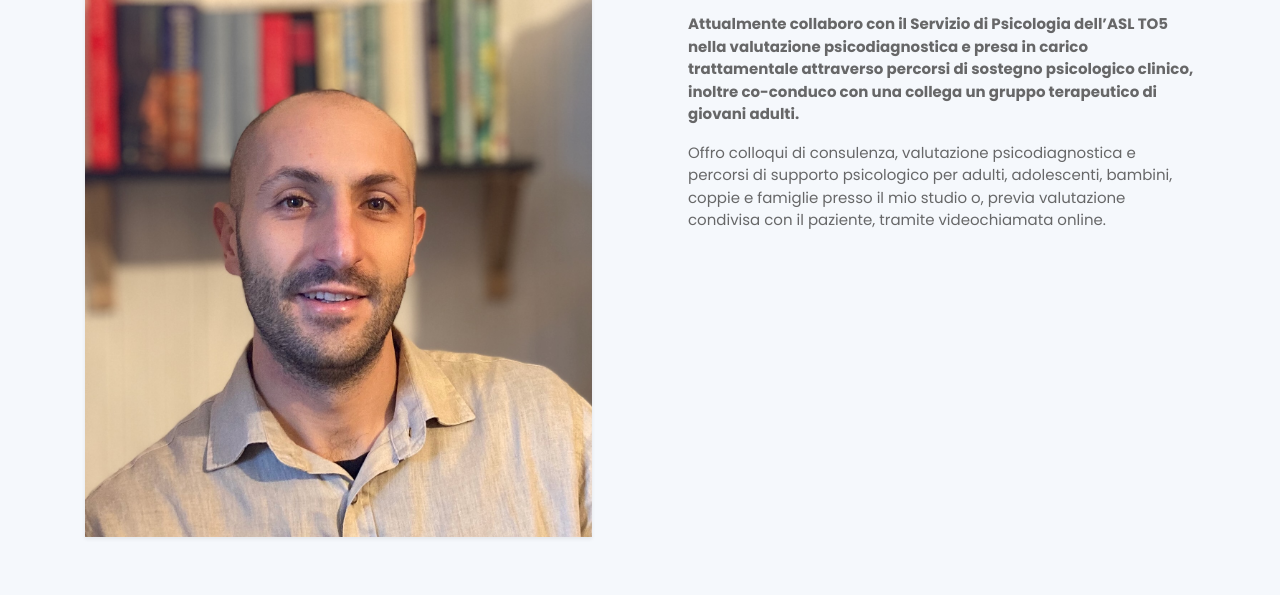
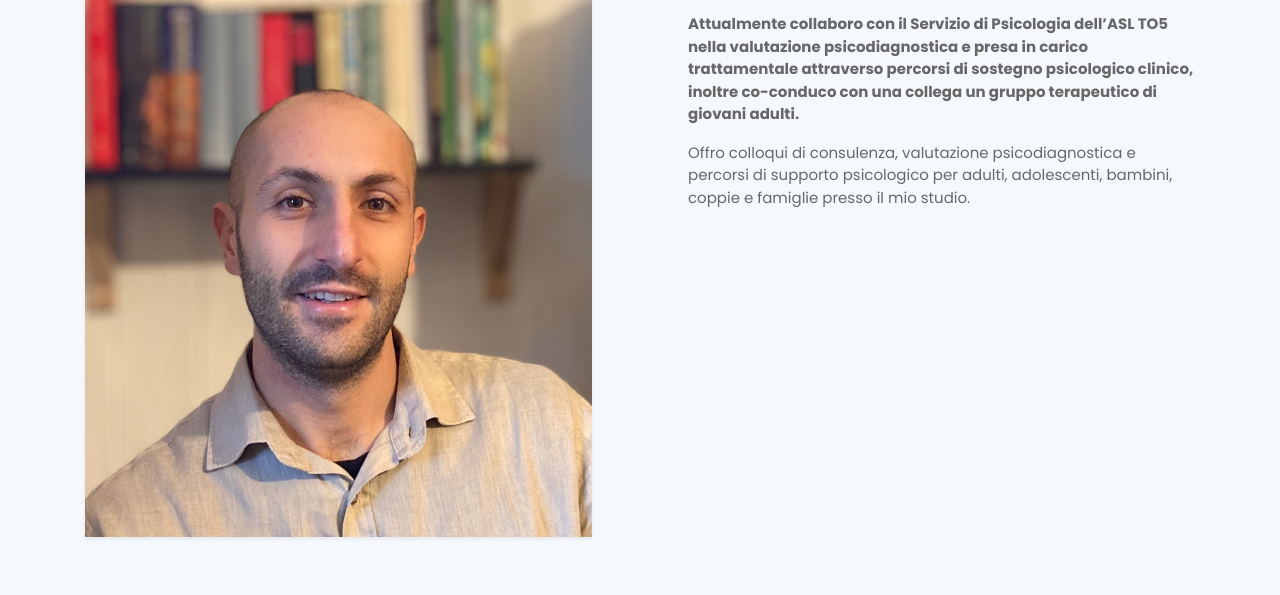
Before and after one commit to davidecarola/davidecarola.github.io, a website: page index.html in a window 1280 px wide. Shown: the part 1809-2404 px from the top of the page. Drawn offline with nearby package versions, Linux system fonts and the light colour scheme.

Commit message:
Update index.html

```diff
--- a/index.html
+++ b/index.html
@@ -199,7 +199,7 @@
                             </p>
 
                             <p>
-                                Offro colloqui di consulenza, valutazione psicodiagnostica e percorsi di supporto psicologico per adulti, adolescenti, bambini, coppie e famiglie presso il mio studio o, previa valutazione condivisa con il paziente, tramite videochiamata online.
+                                Offro colloqui di consulenza, valutazione psicodiagnostica e percorsi di supporto psicologico per adulti, adolescenti, bambini, coppie e famiglie presso il mio studio.
                             </p>
                             <p>
 
```
